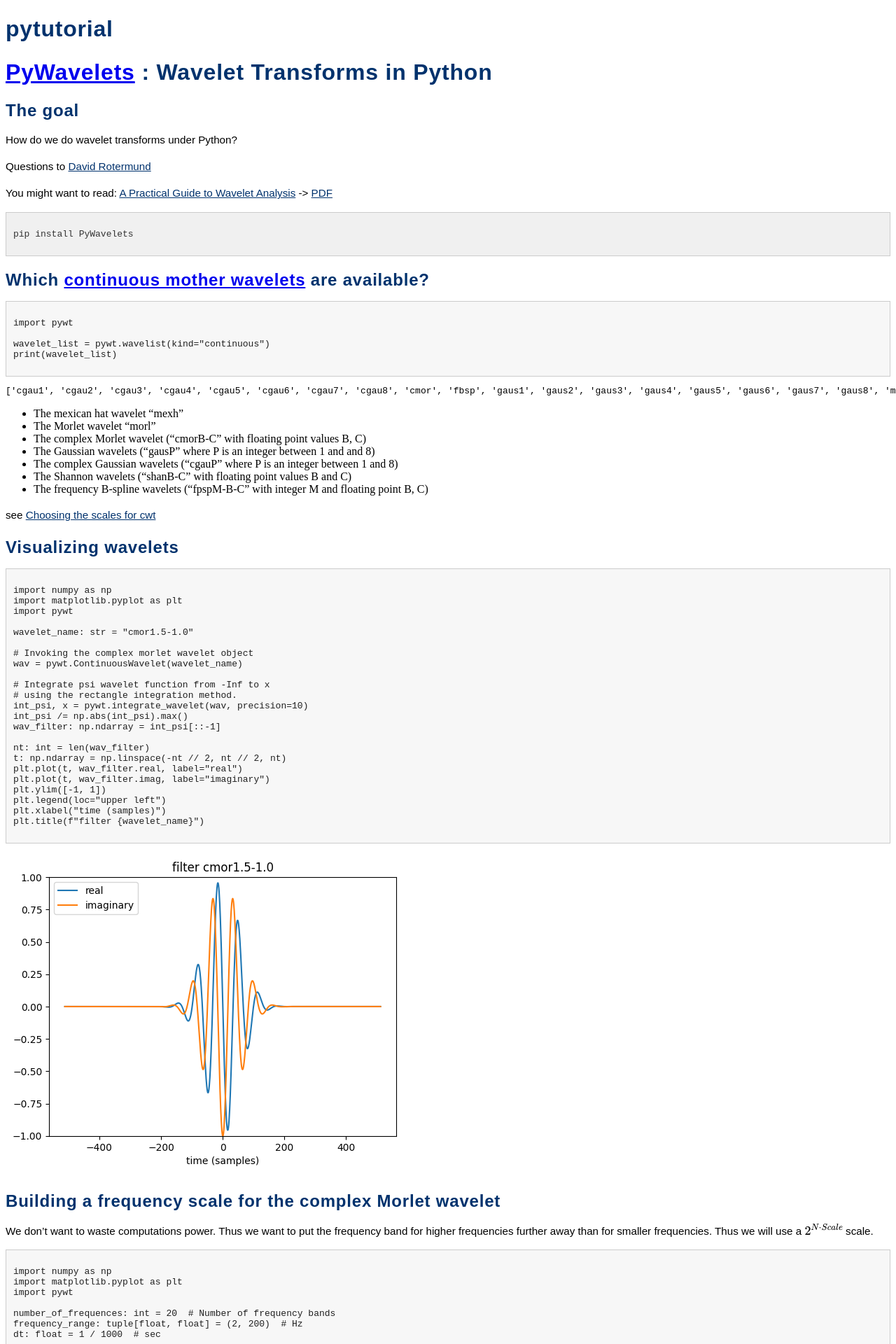
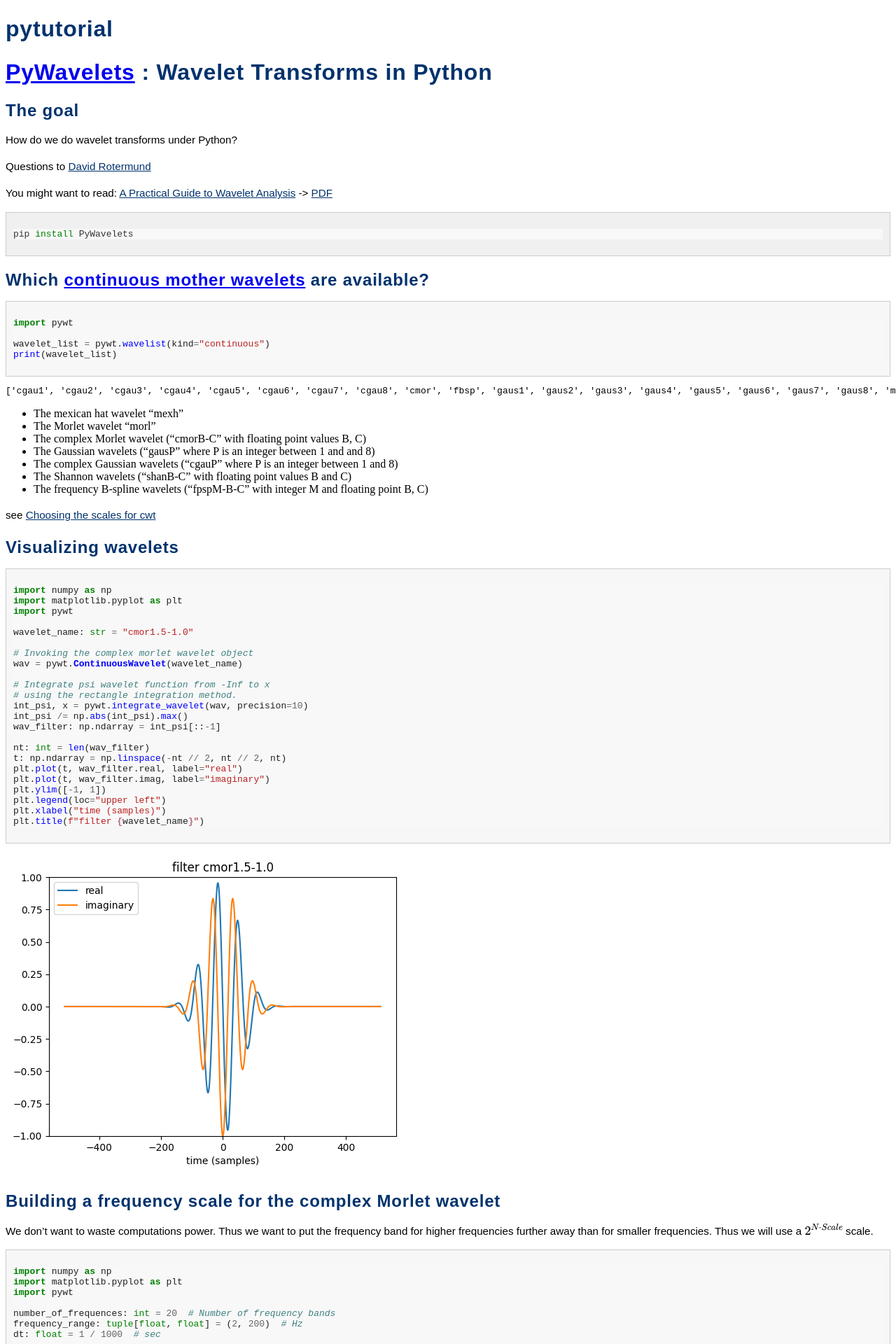
Before and after one commit to davrot/pytutorial, a Jekyll site: the page built from pywavelet/README.md, in a window 1280 px wide. Shown: the top 1920 px of the page at 70% size. Built offline with Jekyll 4.4.1, drawn with Linux system fonts in a browser that asks for light colours; our own code applies the rules of GitHub Pages for plain Markdown files.

Commit message:
Update default.html
Signed-off-by: David Rotermund <54365609+davrot@users.noreply.github.com>

```diff
--- a/_layouts/default.html
+++ b/_layouts/default.html
@@ -42,6 +42,76 @@
             font-family: 'Courier New', monospace; /* Monospaced font for code */
             /* Add other styling properties as needed */
         }
+        .highlight .hll { background-color: #ffffcc }
+        .highlight  { background: #f8f8f8; }
+        .highlight .c { color: #408080; font-style: italic } /* Comment */
+        .highlight .err { border: 1px solid #FF0000 } /* Error */
+        .highlight .k { color: #008000; font-weight: bold } /* Keyword */
+        .highlight .o { color: #666666 } /* Operator */
+        .highlight .ch { color: #408080; font-style: italic } /* Comment.Hashbang */
+        .highlight .cm { color: #408080; font-style: italic } /* Comment.Multiline */
+        .highlight .cp { color: #BC7A00 } /* Comment.Preproc */
+        .highlight .cpf { color: #408080; font-style: italic } /* Comment.PreprocFile */
+        .highlight .c1 { color: #408080; font-style: italic } /* Comment.Single */
+        .highlight .cs { color: #408080; font-style: italic } /* Comment.Special */
+        .highlight .gd { color: #A00000 } /* Generic.Deleted */
+        .highlight .ge { font-style: italic } /* Generic.Emph */
+        .highlight .gr { color: #FF0000 } /* Generic.Error */
+        .highlight .gh { color: #000080; font-weight: bold } /* Generic.Heading */
+        .highlight .gi { color: #00A000 } /* Generic.Inserted */
+        .highlight .go { color: #888888 } /* Generic.Output */
+        .highlight .gp { color: #000080; font-weight: bold } /* Generic.Prompt */
+        .highlight .gs { font-weight: bold } /* Generic.Strong */
+        .highlight .gu { color: #800080; font-weight: bold } /* Generic.Subheading */
+        .highlight .gt { color: #0044DD } /* Generic.Traceback */
+        .highlight .kc { color: #008000; font-weight: bold } /* Keyword.Constant */
+        .highlight .kd { color: #008000; font-weight: bold } /* Keyword.Declaration */
+        .highlight .kn { color: #008000; font-weight: bold } /* Keyword.Namespace */
+        .highlight .kp { color: #008000 } /* Keyword.Pseudo */
+        .highlight .kr { color: #008000; font-weight: bold } /* Keyword.Reserved */
+        .highlight .kt { color: #B00040 } /* Keyword.Type */
+        .highlight .m { color: #666666 } /* Literal.Number */
+        .highlight .s { color: #BA2121 } /* Literal.String */
+        .highlight .na { color: #7D9029 } /* Name.Attribute */
+        .highlight .nb { color: #008000 } /* Name.Builtin */
+        .highlight .nc { color: #0000FF; font-weight: bold } /* Name.Class */
+        .highlight .no { color: #880000 } /* Name.Constant */
+        .highlight .nd { color: #AA22FF } /* Name.Decorator */
+        .highlight .ni { color: #999999; font-weight: bold } /* Name.Entity */
+        .highlight .ne { color: #D2413A; font-weight: bold } /* Name.Exception */
+        .highlight .nf { color: #0000FF } /* Name.Function */
+        .highlight .nl { color: #A0A000 } /* Name.Label */
+        .highlight .nn { color: #0000FF; font-weight: bold } /* Name.Namespace */
+        .highlight .nt { color: #008000; font-weight: bold } /* Name.Tag */
+        .highlight .nv { color: #19177C } /* Name.Variable */
+        .highlight .ow { color: #AA22FF; font-weight: bold } /* Operator.Word */
+        .highlight .w { color: #bbbbbb } /* Text.Whitespace */
+        .highlight .mb { color: #666666 } /* Literal.Number.Bin */
+        .highlight .mf { color: #666666 } /* Literal.Number.Float */
+        .highlight .mh { color: #666666 } /* Literal.Number.Hex */
+        .highlight .mi { color: #666666 } /* Literal.Number.Integer */
+        .highlight .mo { color: #666666 } /* Literal.Number.Oct */
+        .highlight .sa { color: #BA2121 } /* Literal.String.Affix */
+        .highlight .sb { color: #BA2121 } /* Literal.String.Backtick */
+        .highlight .sc { color: #BA2121 } /* Literal.String.Char */
+        .highlight .dl { color: #BA2121 } /* Literal.String.Delimiter */
+        .highlight .sd { color: #BA2121; font-style: italic } /* Literal.String.Doc */
+        .highlight .s2 { color: #BA2121 } /* Literal.String.Double */
+        .highlight .se { color: #BB6622; font-weight: bold } /* Literal.String.Escape */
+        .highlight .sh { color: #BA2121 } /* Literal.String.Heredoc */
+        .highlight .si { color: #BB6688; font-weight: bold } /* Literal.String.Interpol */
+        .highlight .sx { color: #008000 } /* Literal.String.Other */
+        .highlight .sr { color: #BB6688 } /* Literal.String.Regex */
+        .highlight .s1 { color: #BA2121 } /* Literal.String.Single */
+        .highlight .ss { color: #19177C } /* Literal.String.Symbol */
+        .highlight .bp { color: #008000 } /* Name.Builtin.Pseudo */
+        .highlight .fm { color: #0000FF } /* Name.Function.Magic */
+        .highlight .vc { color: #19177C } /* Name.Variable.Class */
+        .highlight .vg { color: #19177C } /* Name.Variable.Global */
+        .highlight .vi { color: #19177C } /* Name.Variable.Instance */
+        .highlight .vm { color: #19177C } /* Name.Variable.Magic */
+        .highlight .il { color: #666666 } /* Literal.Number.Integer.Long */
+
         h1 {
             font-size: 32px;
             font-size: 2rem;
```
